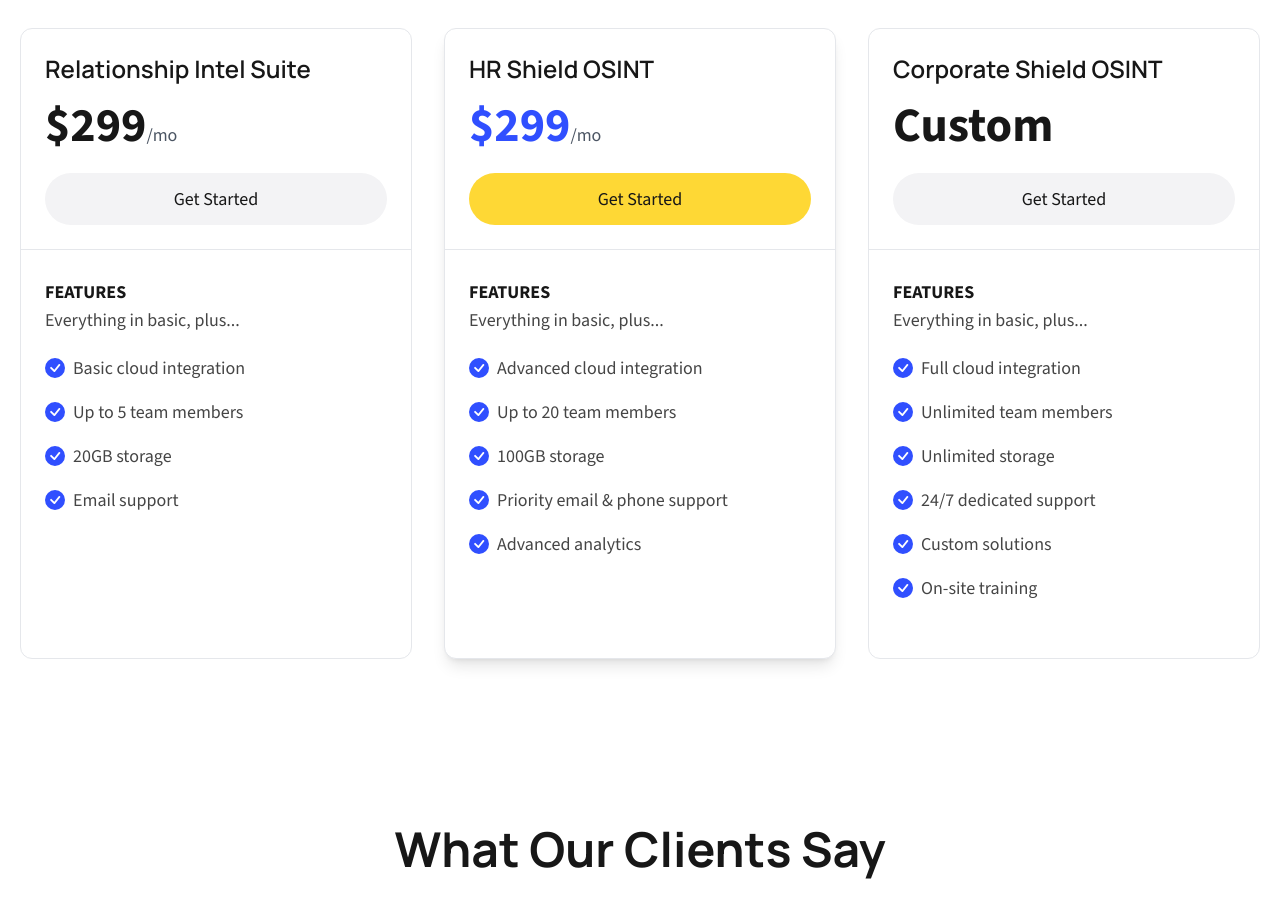
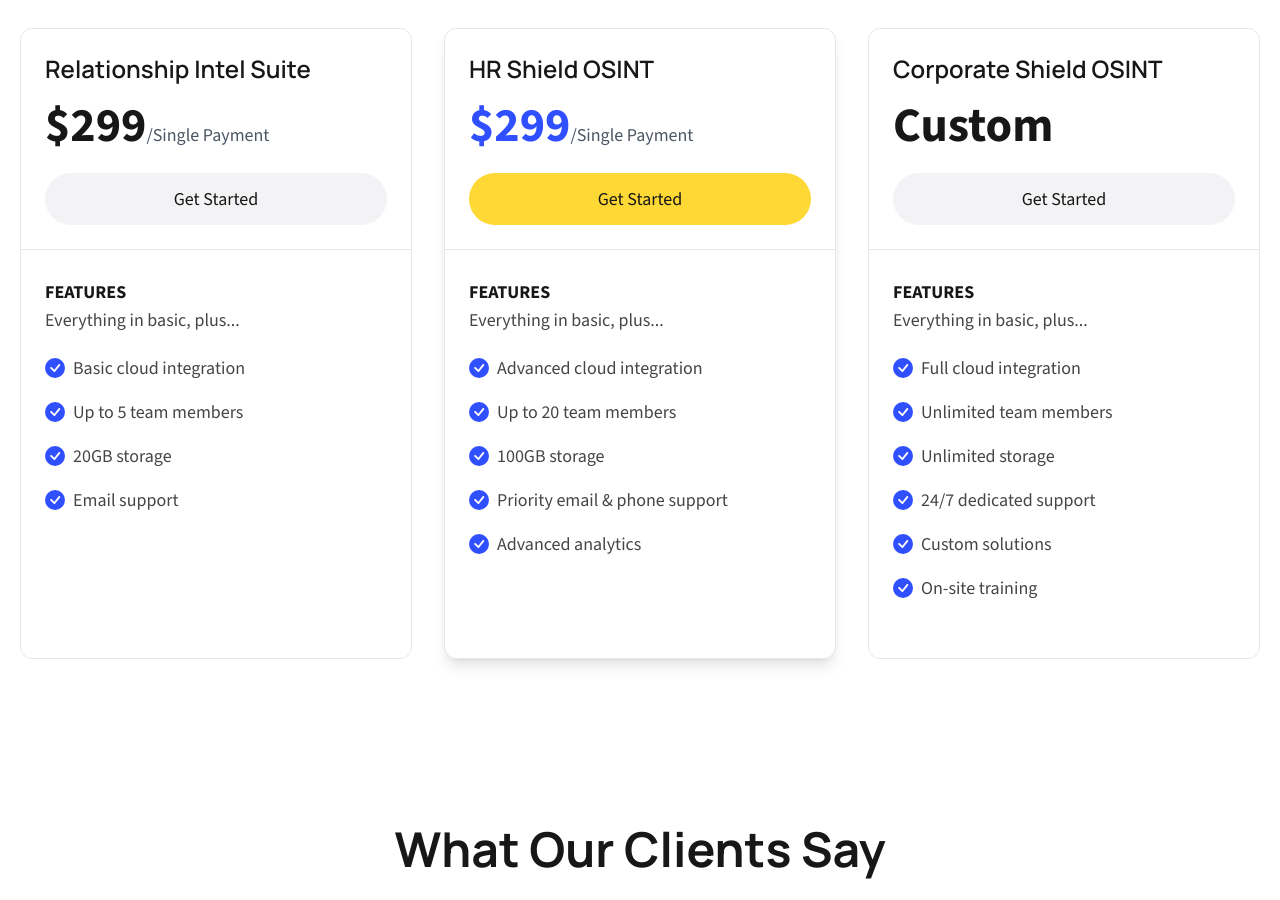
Before and after one commit to Cavianto/sentinela, a Next.js app: page / in a window 1280 px wide. Shown: the part 3980-4880 px from the top of the page. Built offline with nearby package versions, Linux system fonts and the light colour scheme.

Commit message:
Update PricingColumn.tsx

```diff
--- a/src/components/Pricing/PricingColumn.tsx
+++ b/src/components/Pricing/PricingColumn.tsx
@@ -19,7 +19,7 @@ const PricingColumn: React.FC<Props> = ({ tier, highlight }: Props) => {
                     <span className={clsx({ "text-secondary": highlight })}>
                         {typeof price === 'number' ? `$${price}` : price}
                     </span>
-                    {typeof price === 'number' && <span className="text-lg font-normal text-gray-600">/mo</span>}
+                    {typeof price === 'number' && <span className="text-lg font-normal text-gray-600">/Single Payment</span>}
                 </p>
                 <button className={clsx("w-full py-3 px-4 rounded-full transition-colors", { "bg-primary hover:bg-primary-accent": highlight, "bg-hero-background hover:bg-gray-200": !highlight })}>
                     Get Started
```
